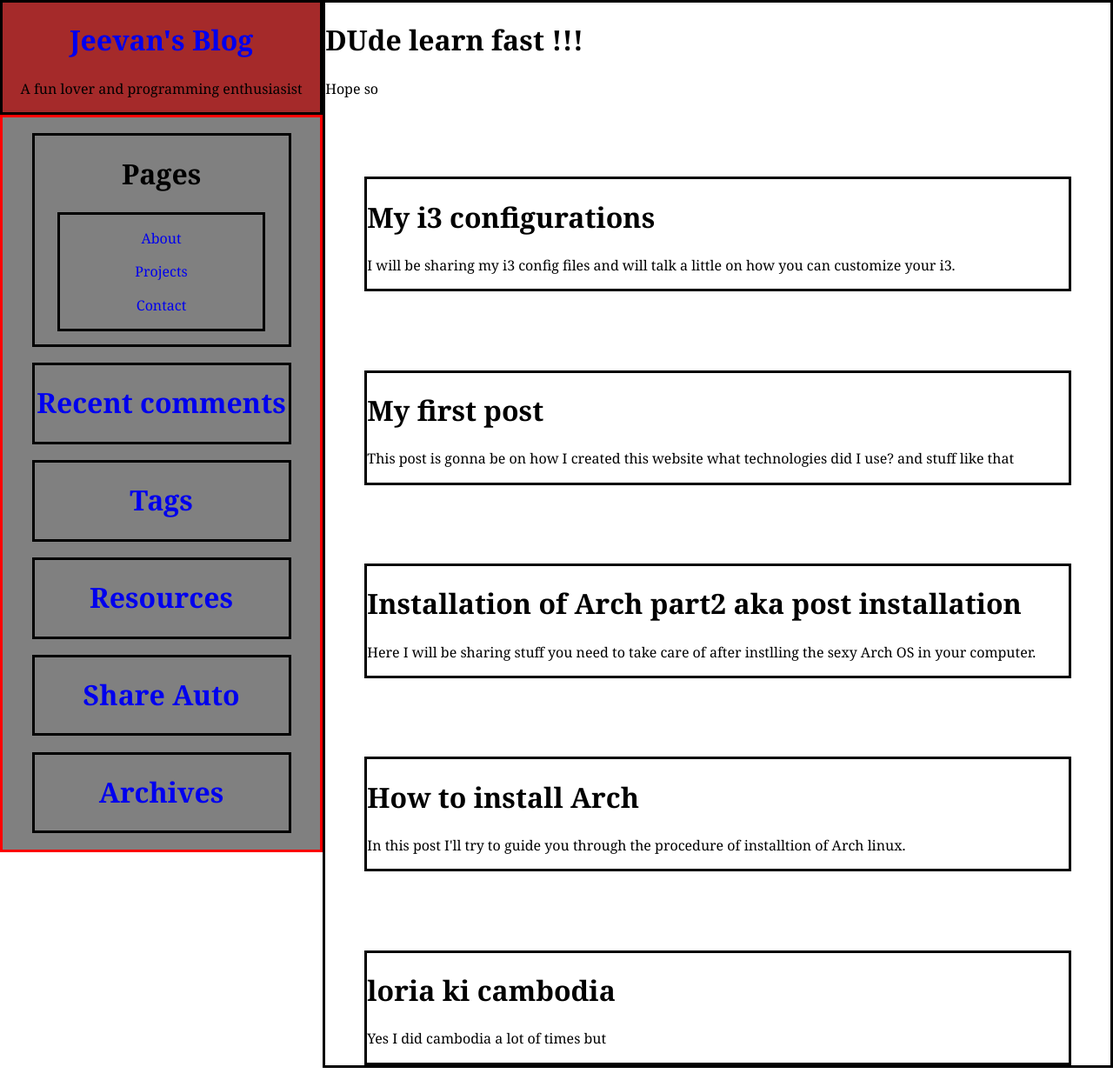
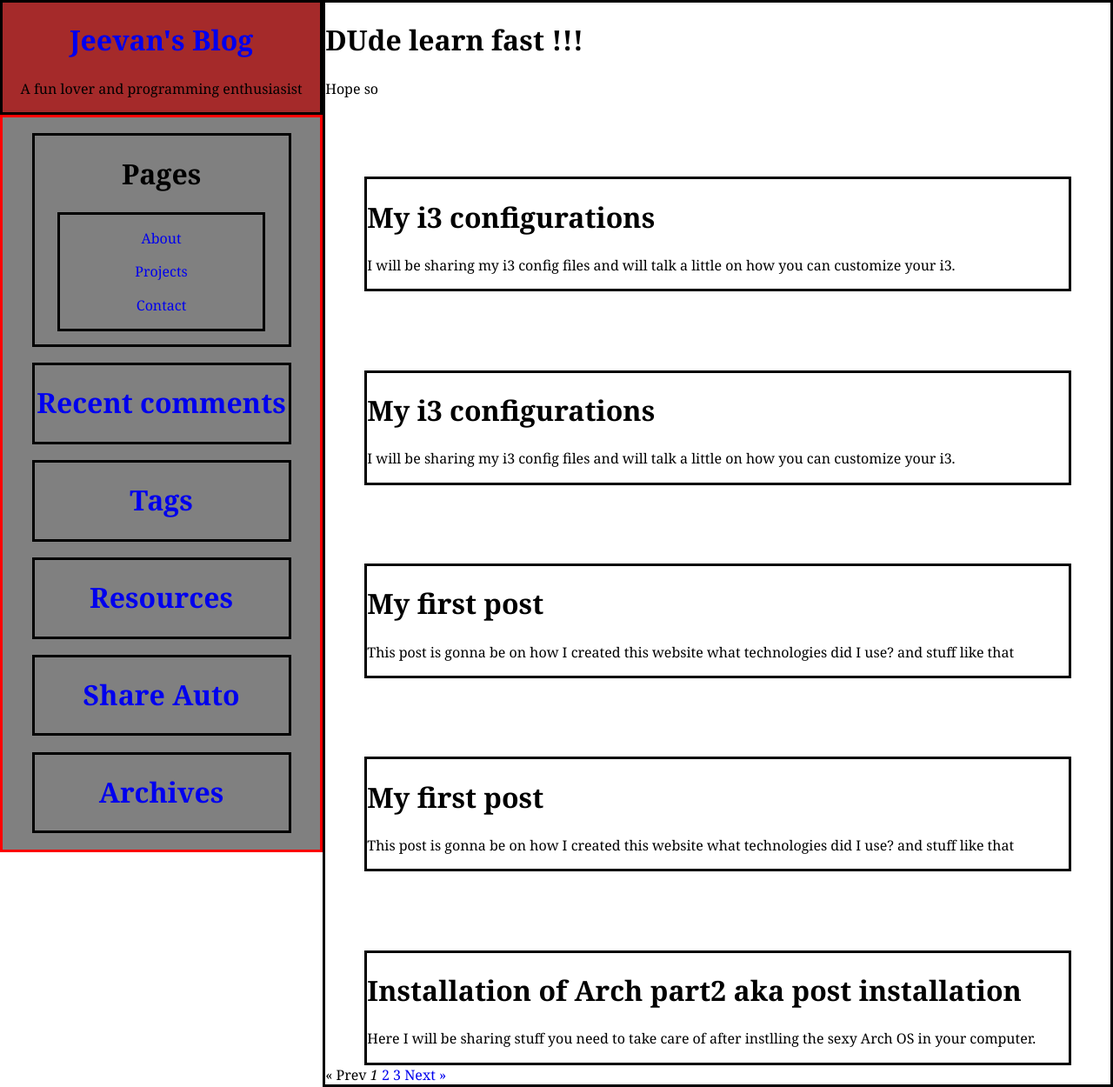
Before and after one commit to sleep-404/learn-jekyll, a Jekyll site: the page built from index.html, in a window 1280 px wide. Shown: the whole page at 87% size. Built offline with Jekyll 4.4.1, drawn with Linux system fonts in a browser that asks for light colours; Markdown is read by kramdown in place of the engine named in the settings; the list of posts is cut into pages by our own code; before the commit the page ends 1228 px from its top, so only the background shows below that.

Commit message:
Added pagination-skeleton for big screen

```diff
--- /dev/null
+++ b/_posts/life0/2018-05-28-first-post.md
@@ -0,0 +1,7 @@
+---
+layout: post
+title: My first post
+meta: This post is gonna be on how I created this website what technologies did I use? and stuff like that
+category: Life
+---
+Lorem ipsum dolor sit amet, consectetur adipisicing elit, sed do eiusmod tempor incididunt ut labore et dolore magna aliqua. Ut enim ad minim veniam, quis nostrud exercitation ullamco laboris nisi ut aliquip ex ea commodo consequat. Duis aute irure dolor in reprehenderit in voluptate velit esse cillum dolore eu fugiat nulla pariatur. Excepteur sint occaecat cupidatat non proident, sunt in culpa qui officia deserunt mollit anim id est laborum.
--- /dev/null
+++ b/_posts/technology0/2018-05-27-arch-linux-installation-part2.md
@@ -0,0 +1,8 @@
+---
+layout: post
+title: Installation of Arch part2 aka post installation
+meta: Here I will be sharing stuff you need to take care of after instlling the sexy Arch OS in your computer.
+category: Technology
+---
+
+Lorem ipsum dolor sit amet, consectetur adipisicing elit, sed do eiusmod tempor incididunt ut labore et dolore magna aliqua. Ut enim ad minim veniam, quis nostrud exercitation ullamco laboris nisi ut aliquip ex ea commodo consequat. Duis aute irure dolor in reprehenderit in voluptate velit esse cillum dolore eu fugiat nulla pariatur. Excepteur sint occaecat cupidatat non proident, sunt in culpa qui officia deserunt mollit anim id est laborum.
--- /dev/null
+++ b/_posts/technology0/2018-06-13-my-i3-configs.md
@@ -0,0 +1,8 @@
+---
+layout: post
+title: My i3 configurations
+meta: I will be sharing my i3 config files and will talk a little on how you can customize your i3.
+category: Technology
+---
+
+Lorem ipsum dolor sit amet, consectetur adipisicing elit, sed do eiusmod tempor incididunt ut labore et dolore magna aliqua. Ut enim ad minim veniam, quis nostrud exercitation ullamco laboris nisi ut aliquip ex ea commodo consequat. Duis aute irure dolor in reprehenderit in voluptate velit esse cillum dolore eu fugiat nulla pariatur. Excepteur sint occaecat cupidatat non proident, sunt in culpa qui officia deserunt mollit anim id est laborum.
--- a/index.html
+++ b/index.html
@@ -13,3 +13,29 @@
       </a>
     </div>
   {%endfor%}
+
+  {% if paginator.total_pages > 1 %}
+  <div class="pagination">
+    {% if paginator.previous_page %}
+      <a href="{{ paginator.previous_page_path | prepend: site.baseurl | replace: '//', '/' }}">&laquo; Prev</a>
+    {% else %}
+      <span>&laquo; Prev</span>
+    {% endif %}
+
+    {% for page in (1..paginator.total_pages) %}
+      {% if page == paginator.page %}
+        <em>{{ page }}</em>
+      {% elsif page == 1 %}
+        <a href="{{ paginator.previous_page_path | prepend: site.baseurl | replace: '//', '/' }}">{{ page }}</a>
+      {% else %}
+        <a href="{{ site.paginate_path | prepend: site.baseurl | replace: '//', '/' | replace: ':num', page }}">{{ page }} </a>
+      {% endif %}
+    {% endfor %}
+
+    {% if paginator.next_page %}
+      <a href="{{ paginator.next_page_path | prepend: site.baseurl | replace: '//', '/' }}">Next &raquo;</a>
+    {% else %}
+      <span>Next &raquo;</span>
+    {% endif %}
+  </div>
+  {% endif %}
```
Also changed, not shown: _posts/life0/2018-05-20-everything-begins-with-an-end.md (added, +7 -0 lines), _posts/life0/2018-05-22-who-are-you.md (added, +7 -0 lines), _posts/technology0/2018-05-26-how-to-install-arch.md (added, +8 -0 lines).
